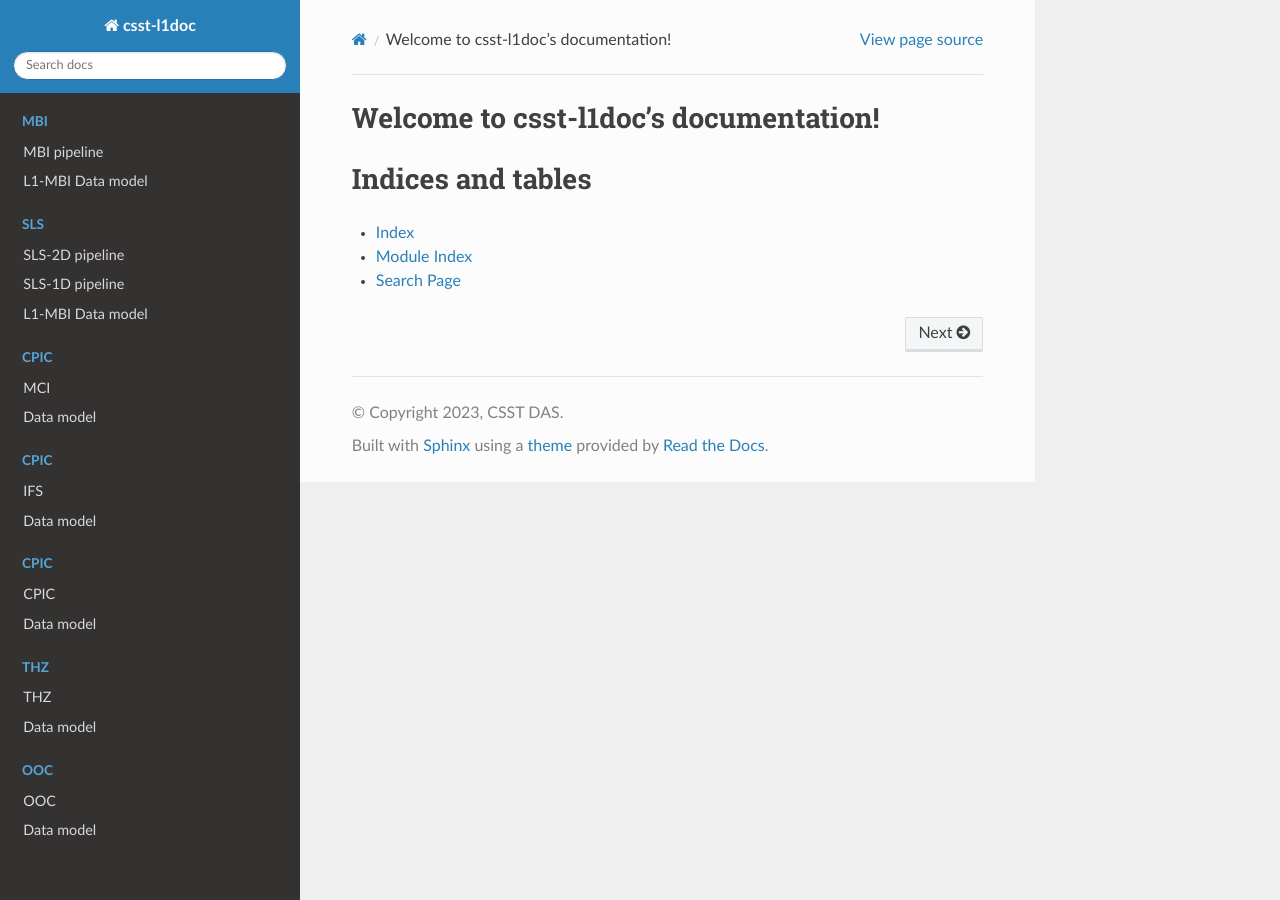
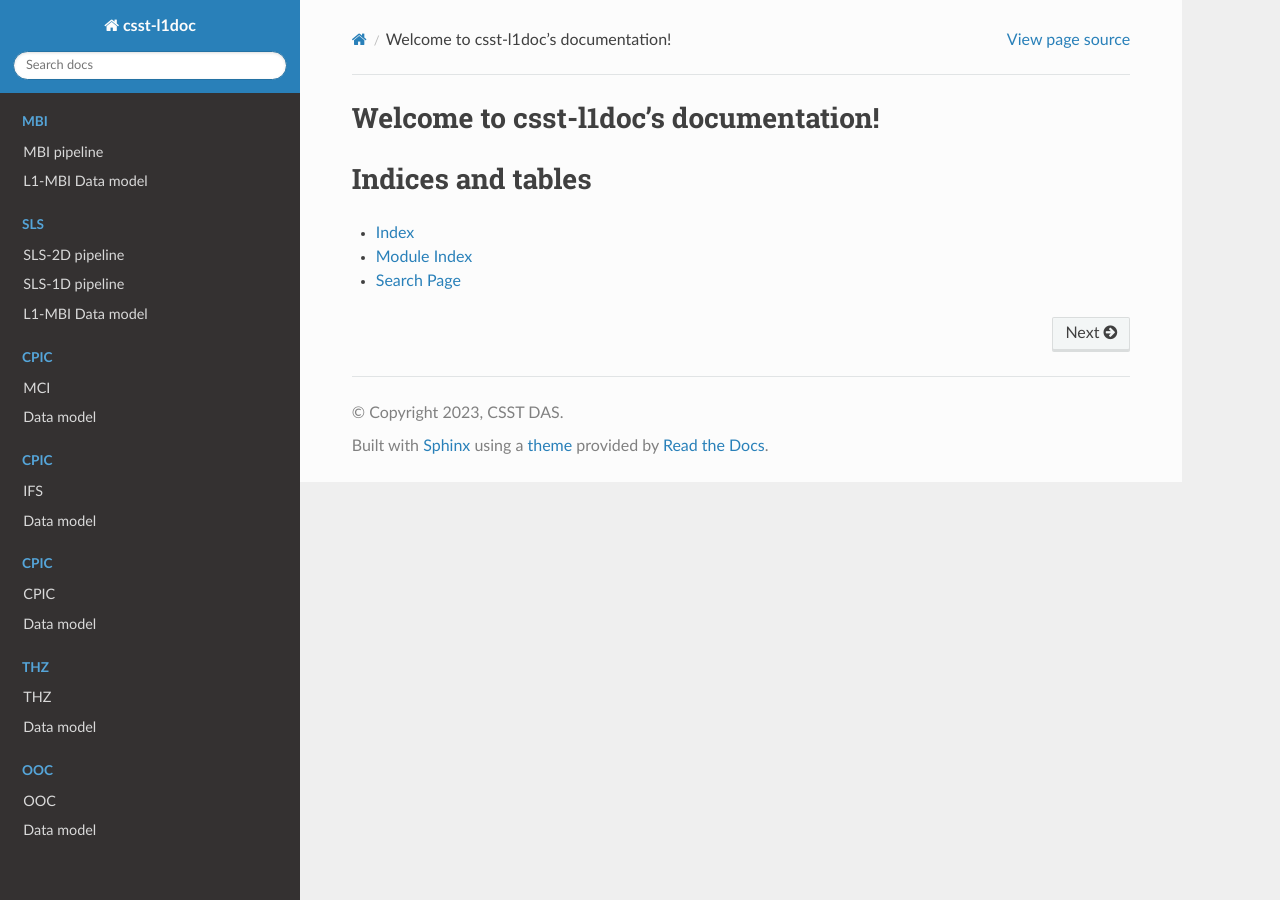
Before and after one commit to hypergravity/csst-doc-msc, a Sphinx documentation site: the page built from docs/source/index.rst, in a window 1280 px wide. Built offline with Sphinx 7.4.7 and the Read the Docs theme 2.0.0, drawn with Linux system fonts in a browser that asks for light colours.

Commit message:
set width to 90%

```diff
--- a/docs/source/_static/custom.css
+++ b/docs/source/_static/custom.css
@@ -1,3 +1,3 @@
 .wy-nav-content {
-    max-width: 75% !important;
+    max-width: 90% !important;
 }
```
